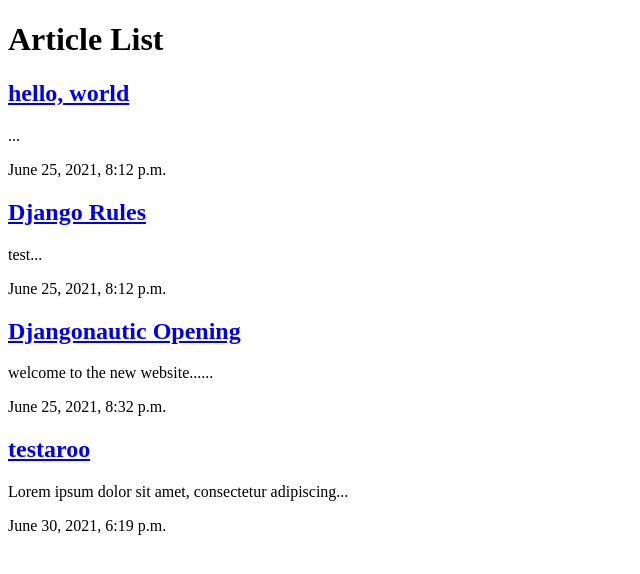
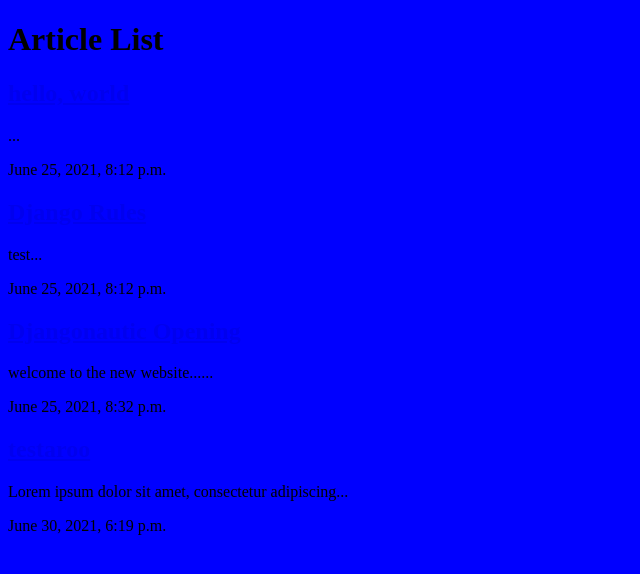
Before and after one commit to rmpsc/Djangonautic, a Django app: page /articles/ in a window 1280 px wide. Shown: the top 574 px of the page, without its empty margins (0-640 px from the left). Run offline with Django 3.2, Linux system fonts and the light colour scheme; data comes from the database, SQL or seed files in the repository.

Commit message:
add styles.css

```diff
--- a/articles/templates/articles/article_list.html
+++ b/articles/templates/articles/article_list.html
@@ -1,8 +1,12 @@
+<!-- avoid having to change href if STATIC_URL changes -->
+{% load static %}
+
 <!DOCTYPE html>
-<html lang="en">
+<html lang="en"></html>
     <head>
         <meta charset="UTF-8">
         <title>Articles</title>
+        <link rel="stylesheet" href="{% static 'styles.css' %}">
     </head>
     <body>
         <h1>Article List</h1>
--- /dev/null
+++ b/assets/styles.css
@@ -0,0 +1,3 @@
+body {
+    background: blue;
+}
--- a/djangonautic/settings.py
+++ b/djangonautic/settings.py
@@ -120,7 +120,7 @@
 # https://docs.djangoproject.com/en/3.2/howto/static-files/
 
 STATIC_URL = '/static/'
-
+# tells django where to find static files
 STATICFILES_DIRS = (
     os.path.join(BASE_DIR, 'assets'),
 )
```
